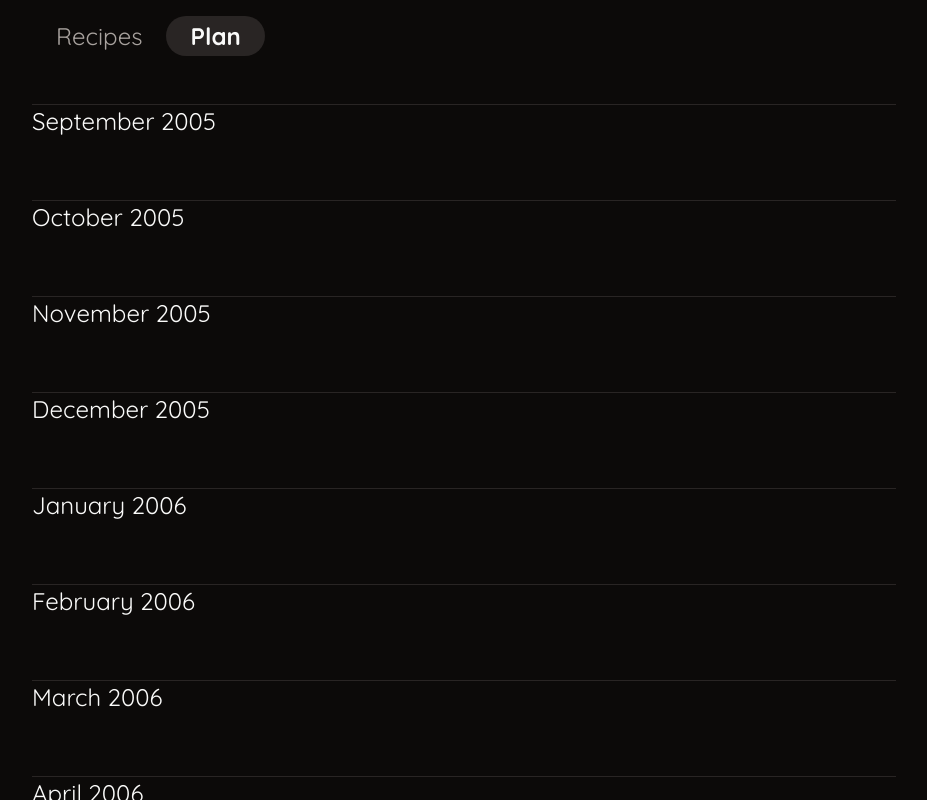
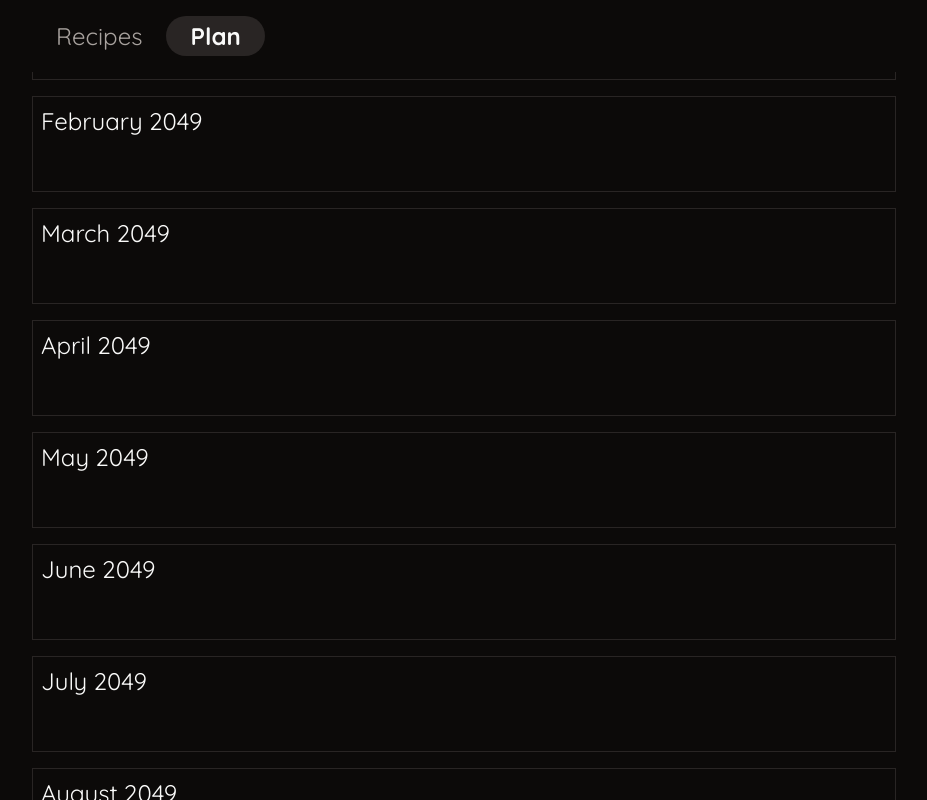
Before and after one commit to PaulGPratt/my-recipe-app, a React (Vite) app in the folder frontend/: page /my-recipe-app/plan in a window 1280 px wide. Shown: the whole page, without its empty margins (176-1103 px from the left). Built offline with nearby package versions, Linux system fonts and the light colour scheme.

Commit message:
minor style tweaks

```diff
--- a/frontend/src/routes/plan.tsx
+++ b/frontend/src/routes/plan.tsx
@@ -102,16 +102,13 @@ function Calendar() {
             <TopNav></TopNav>
             <div className="h-full px-4 overflow-y-scroll no-scrollbar" ref={scrollContainerRef}>
                 {monthOffsets.map((offset, index) => (
-                    <div className='h-24'>
-                        <Separator></Separator>
                         <div
-                            className='text-2xl'
+                            className='text-2xl p-2 mb-4 h-24 border'
                             key={offset}
                             ref={(el) => (monthRefs.current[index] = el)}
                         >
                             {renderMonth(offset)}
                         </div>
-                    </div>
                 ))}
             </div>
         </div>
--- a/frontend/src/routes/recipe.tsx
+++ b/frontend/src/routes/recipe.tsx
@@ -105,7 +105,7 @@ function Recipe() {
                     <CardHeader className="pt-4 pb-0 px-4">
                         <CardTitle>
                             <div className="flex flex-col flex-grow items-center justify-center">
-                                <div className="text-4xl">{recipe?.title}</div>
+                                <div className="text-4xl text-center">{recipe?.title}</div>
 
                                 {(showCookTemp || showCookTime) && (
                                     <div className="flex items-center pt-2 gap-x-2 text-3xl">
```
